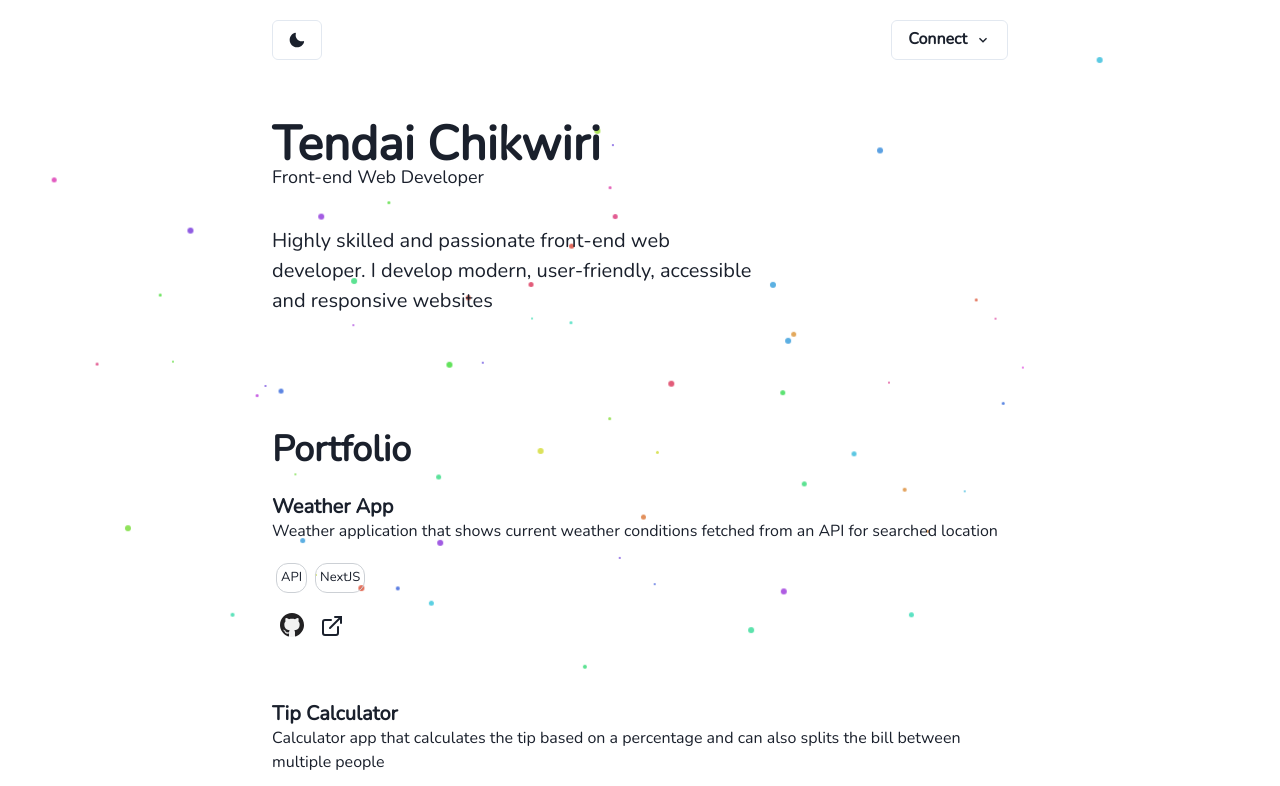
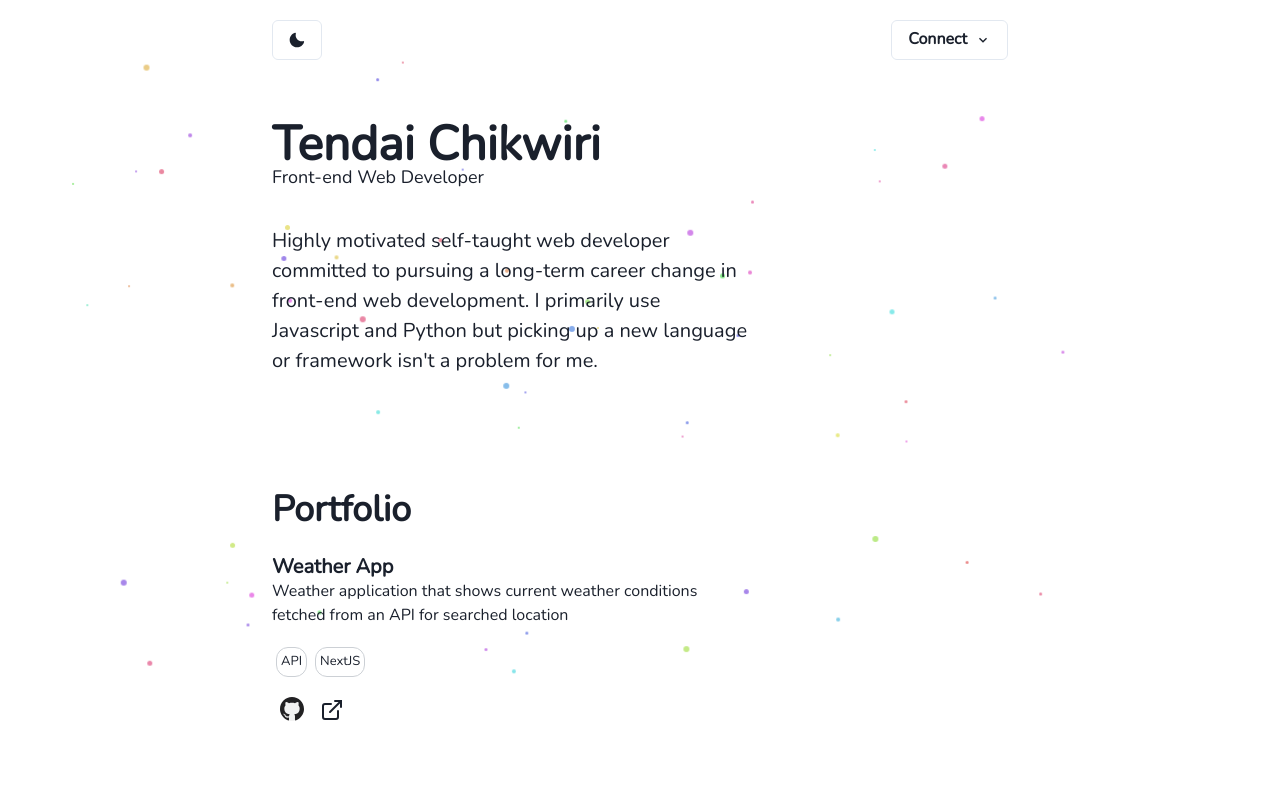
Before and after one commit to TendaiChikwiri/TendaiChikwiri.github.io, a React (Create React App) app: page / in a window 1280 px wide. Shown: the top 786 px of the page. Built offline with nearby package versions, Linux system fonts and the light colour scheme.

Commit message:
Updated Bio

```diff
--- a/src/App.jsx
+++ b/src/App.jsx
@@ -1,9 +1,4 @@
-import {
-  ChakraProvider,
-  extendTheme,
-  ColorModeScript,
-  Container,
-} from "@chakra-ui/react";
+import { ChakraProvider, extendTheme, Container } from "@chakra-ui/react";
 import "@fontsource/nunito";
 import "./App.scss";
 import Navbar from "./components/Navbar";
@@ -12,24 +7,16 @@ import Portfolio from "./components/Portfolio";
 import Contact from "./components/Contact";
 import Particles from "./components/Particles";
 
-const theme = extendTheme({
+const fontTheme = extendTheme({
   fonts: {
     heading: "Nunito",
     body: "Nunito",
   },
 });
 
-const config = {
-  initialColorMode: "dark",
-  useSystemColorMode: false,
-};
-
-const colorTheme = extendTheme({ config });
-
 function App() {
   return (
-    <ChakraProvider theme={theme}>
-      <ColorModeScript initialColorMode={colorTheme.config.initialColorMode} />
+    <ChakraProvider theme={fontTheme}>
       <Particles />
       <Container maxWidth="container.md" sx={{ position: "relative" }}>
         <Navbar />
--- a/src/App.scss
+++ b/src/App.scss
@@ -33,7 +33,7 @@ a {
   .particle:nth-child(#{$i}) {
     animation: particle-animation-#{$i} 60s infinite;
     $size: random(5) + 1 + px;
-    opacity: 0.75;
+    opacity: 0.55;
     height: $size;
     width: $size;
     animation-delay: -$i * 0.1s;
--- a/src/components/Hero.jsx
+++ b/src/components/Hero.jsx
@@ -11,8 +11,10 @@ const Hero = () => {
       </Heading>
 
       <Text maxWidth="40ch" mt="10" fontSize="xl">
-        Highly skilled and passionate front-end web developer. I develop modern,
-        user-friendly, accessible and responsive websites
+        Highly motivated self-taught web developer committed to pursuing a
+        long-term career change in front-end web development. I primarily use
+        Javascript and Python but picking up a new language or framework isn't a
+        problem for me.
       </Text>
     </Box>
   );
--- a/src/components/Portfolio.jsx
+++ b/src/components/Portfolio.jsx
@@ -26,7 +26,7 @@ const Portfolio = () => {
             borderRadius="md"
           >
             <Heading size="md">{project.name}</Heading>
-            <Text>{project.description}</Text>
+            <Text maxWidth="50ch">{project.description}</Text>
             <Flex className="technologies" my="4">
               {project.technologies.map((technology, index) => (
                 <Box
@@ -44,12 +44,12 @@ const Portfolio = () => {
               ))}
             </Flex>
             <Flex className="link" justify="flex-start">
-              <Tooltip label="Repository">
+              <Tooltip label="Repository" hasArrow>
                 <Link href={project.links[0]} isExternal>
                   <Image boxSize="1.5rem" mx="2" src={GitHub} alt="GitHub" />
                 </Link>
               </Tooltip>
-              <Tooltip label="Live Site">
+              <Tooltip label="Live Site" hasArrow>
                 <Link href={project.links[1]} isExternal alt="External Link">
                   <ExternalLinkIcon mx="2" fontSize="1.5rem" />
                 </Link>
@@ -59,7 +59,7 @@ const Portfolio = () => {
         ))}
       </Flex>
       <Box align="center" my="4">
-        <Tooltip label="Github Profile">
+        <Tooltip label="Github Repository" hasArrow>
           <Button variant="outline">
             <Link
               href="https://github.com/TendaiChikwiri?tab=repositories"
--- a/src/index.jsx
+++ b/src/index.jsx
@@ -1,11 +1,13 @@
-import React from 'react';
-import ReactDOM from 'react-dom';
-import App from './App';
-
+import React from "react";
+import ReactDOM from "react-dom";
+import App from "./App";
+import { ColorModeScript } from "@chakra-ui/react";
+import theme from "./theme";
 
 ReactDOM.render(
   <React.StrictMode>
+    <ColorModeScript initialColorMode={theme.config.initialColorMode} />
     <App />
   </React.StrictMode>,
-  document.getElementById('root')
+  document.getElementById("root")
 );
--- /dev/null
+++ b/src/theme.js
@@ -0,0 +1,13 @@
+
+import { extendTheme } from "@chakra-ui/react"
+
+
+const config = {
+  initialColorMode: "dark",
+  useSystemColorMode: false,
+}
+
+
+const theme = extendTheme({ config })
+
+export default theme
```
